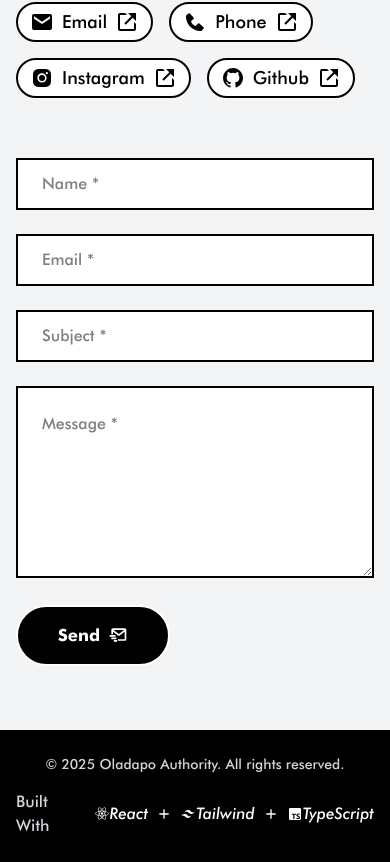
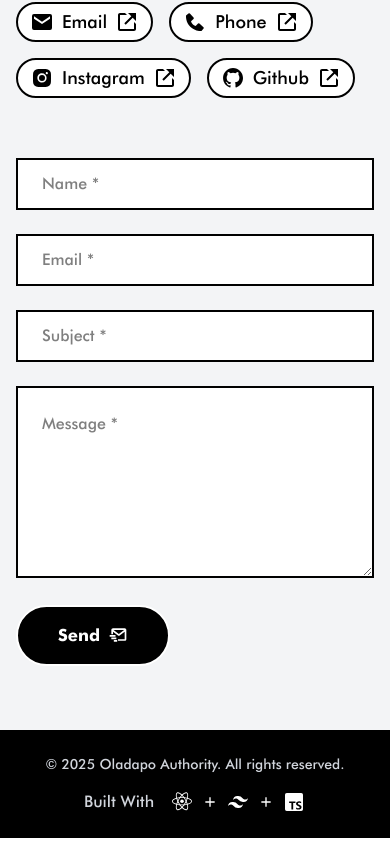
Before and after one commit to deauthor1234/portfolio, a React (Vite) app: page / in a window 390 px wide. Shown: the part 7060-7922 px from the top of the page. After the commit the page ends 7898 px from the top, so only its background shows below. Built offline with nearby package versions, Linux system fonts and the light colour scheme.

Commit message:
Complete Refactor and Tweak footer responsiveness

```diff
--- a/eslint.config.js
+++ b/eslint.config.js
@@ -7,7 +7,7 @@ import { defineConfig, globalIgnores } from 'eslint/config'
 export default defineConfig([
   globalIgnores(['dist']),
   {
-    files: ['**/*.{js,jsx}'],
+    files: ['**/*.{ts,tsx}'],
     extends: [
       js.configs.recommended,
       reactHooks.configs['recommended-latest'],
--- a/src/components/Footer.tsx
+++ b/src/components/Footer.tsx
@@ -10,7 +10,11 @@ const Footer = () => {
         <p className="flex mt-4 gap-4 md:mt-0">
             Built With
             <span className="flex items-center text-white">
-                <BiLogoReact /> <i>React</i> <BiPlus className="mx-2" /> <BiLogoTailwindCss /> <i>Tailwind</i> <BiPlus className="mx-2" /> <BiLogoTypescript /> <i>TypeScript</i>
+                <BiLogoReact className="max-[400px]:text-2xl" /><i className="max-[400px]:hidden">React</i>
+                <BiPlus className="mx-2" />
+                <BiLogoTailwindCss className="max-[400px]:text-2xl" /> <i className="max-[400px]:hidden">Tailwind</i>
+                <BiPlus className="mx-2" />
+                <BiLogoTypescript className="max-[400px]:text-2xl" /> <i className="max-[400px]:hidden">TypeScript</i>
             </span>
         </p>
       </div>
--- a/tsconfig.json
+++ b/tsconfig.json
@@ -3,7 +3,6 @@
     "target": "ESNext",
     "useDefineForClassFields": true,
     "lib": ["DOM", "DOM.Iterable", "ESNext"],
-    "allowJs": true,
     "skipLibCheck": true,
     "esModuleInterop": true,
     "allowSyntheticDefaultImports": true,
```
